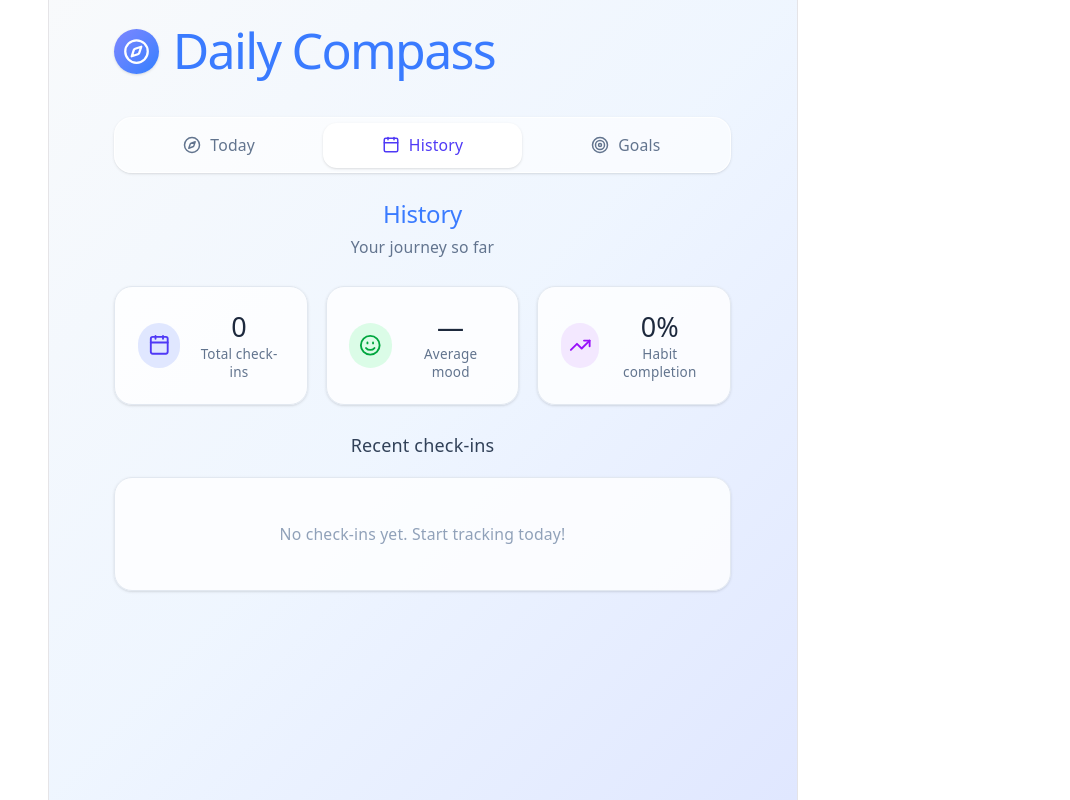
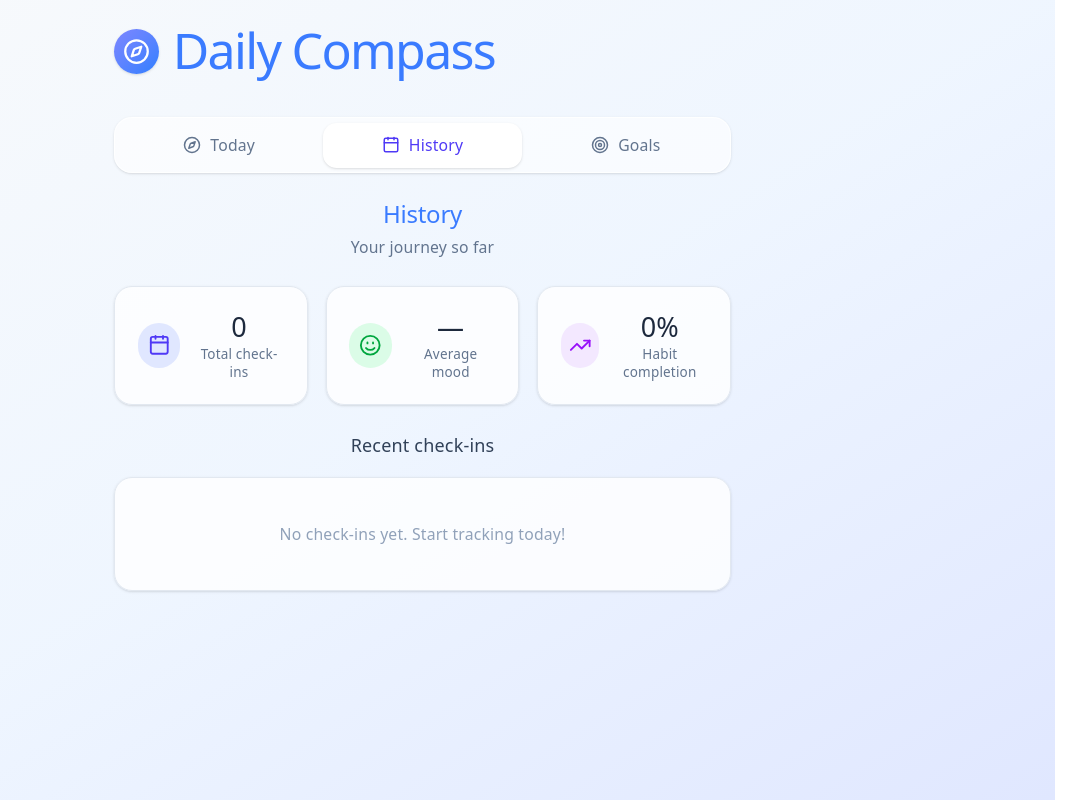
Before and after one commit to kianakermani/daily-compass, a React (Vite) app in the folder frontend/: page /history in a window 1280 px wide. Shown: the whole page, without its empty margins (210-1280 px from the left). Built offline with nearby package versions, Linux system fonts and the light colour scheme.

Commit message:
general style optimization

```diff
--- a/frontend/index.html
+++ b/frontend/index.html
@@ -8,7 +8,7 @@
   <title>Daily Compass</title>
 </head>
 
-<body>
+<body class="bg-linear-to-br from-slate-50 via-blue-50 to-indigo-100">
   <div id="root"></div>
   <script type="module" src="/src/main.tsx"></script>
 </body>
--- a/frontend/src/components/Layout.tsx
+++ b/frontend/src/components/Layout.tsx
@@ -8,7 +8,7 @@ export default function Layout() {
   const location = useLocation();
 
   return (
-    <div className="min-h-screen bg-linear-to-br from-slate-50 via-blue-50 to-indigo-100">
+    <div className="min-h-screen">
       <div className="max-w-145 mb-2 mx-auto px-4 py-6 md:py-1">
         <header className="mb-6">
           <div className="flex items-center gap-3 mb-5">
--- a/frontend/src/components/history/CheckinCard.tsx
+++ b/frontend/src/components/history/CheckinCard.tsx
@@ -18,7 +18,7 @@ export default function CheckinCard({ checkin }: CheckinCardProps) {
   return (
     <Card className="p-5 bg-white/80    hover:shadow-md transition-shadow">
       <div className="flex gap-4">
-        <div className="flex flex-col items-center gap-1 shrink-0">
+        <div className="flex flex-col items-center gap-1 shrink-0 justify-center">
           <div className="w-12 h-12 rounded-full bg-indigo-100 flex items-center justify-center gap-1 flex-wrap p-1">
             {checkin.mainMood.length > 0 ? (
               checkin.mainMood.map((mood) => {
--- a/frontend/src/index.css
+++ b/frontend/src/index.css
@@ -57,7 +57,6 @@
   max-width: 100%;
   margin: 0 auto;
   text-align: center;
-  border-inline: 1px solid var(--border);
   min-height: 100svh;
   display: flex;
   flex-direction: column;
```
